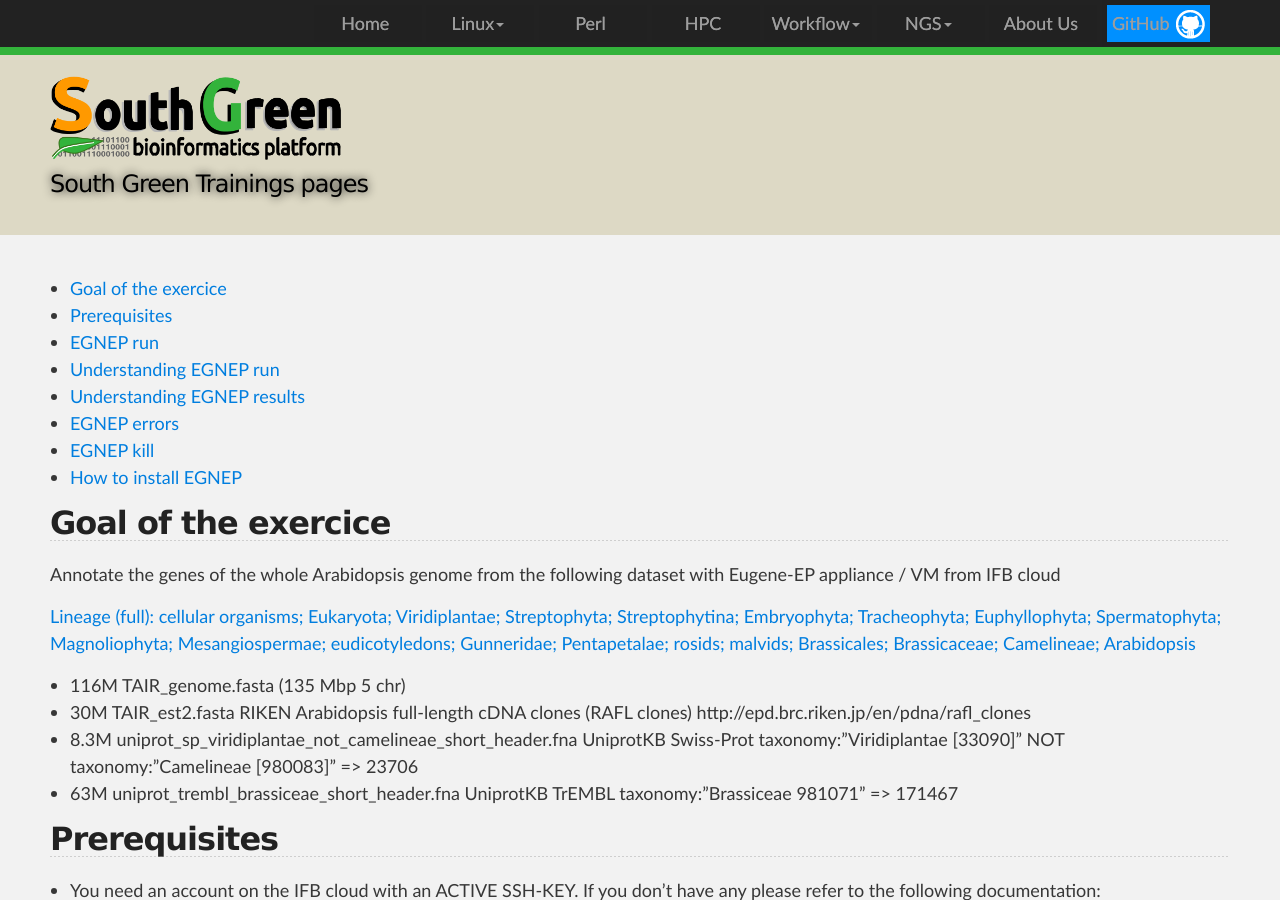
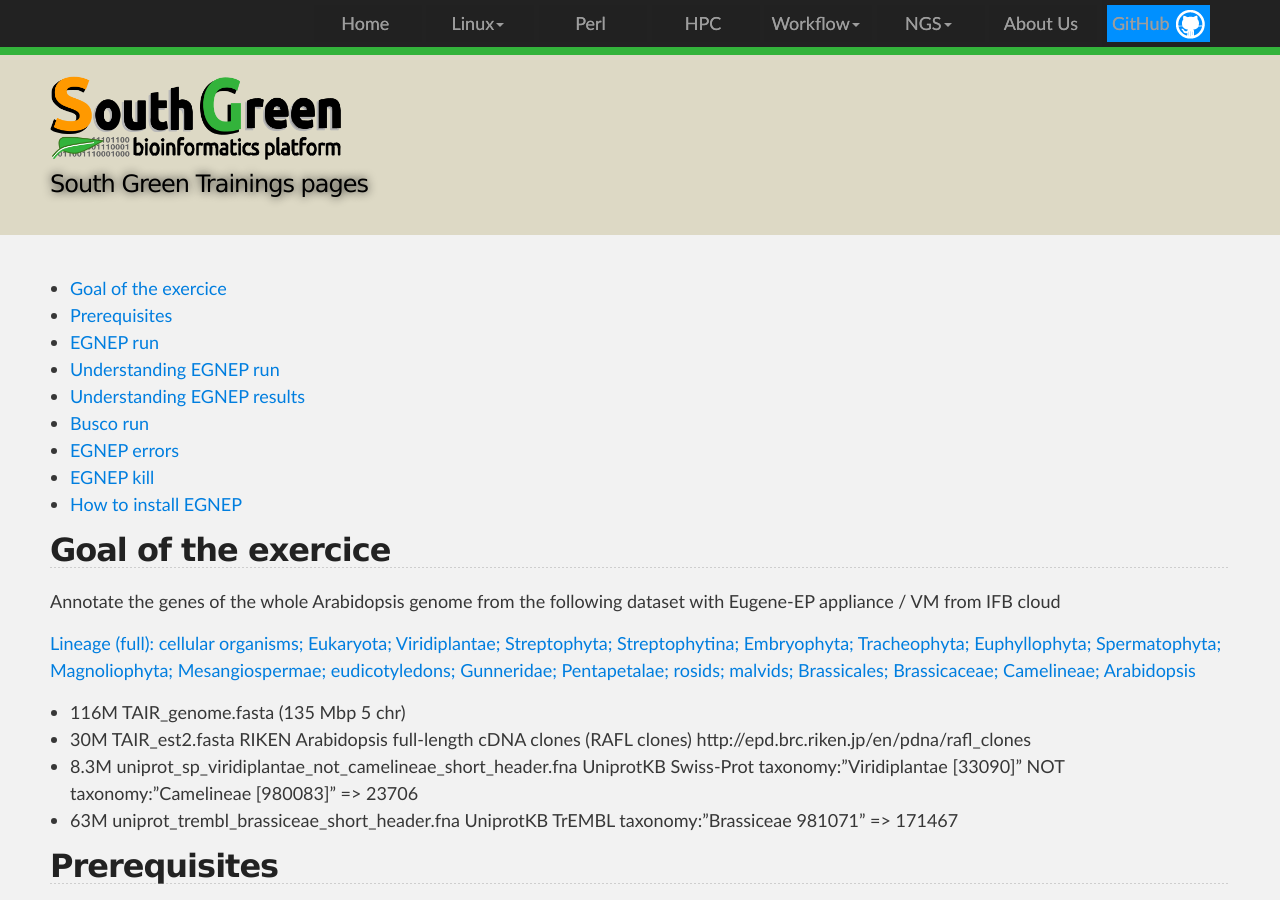
Before and after one commit to SouthGreenPlatform/trainings, a Jekyll site: the page built from _pages/annotation/Eugene/exercice_eugene_appliance.md, in a window 1280 px wide and 900 px high. Built offline with Jekyll 4.4.1, drawn with Linux system fonts in a browser that asks for light colours; nearby versions of some CDN libraries.

Commit message:
Update exercice_eugene_appliance.md

```diff
--- a/_pages/annotation/Eugene/exercice_eugene_appliance.md
+++ b/_pages/annotation/Eugene/exercice_eugene_appliance.md
@@ -15,6 +15,7 @@ date: 15/09/2018
 - [EGNEP run](#egnep-run)
 - [Understanding EGNEP run](#understanding-egnep-run)
 - [Understanding EGNEP results](#understanding-egnep-results)
+- [Busco run](#busco-run)
 - [EGNEP errors](#egnep-errors)
 - [EGNEP kill](#egnep-kill)
 - [How to install EGNEP](#how-to-install-egnep)
```
